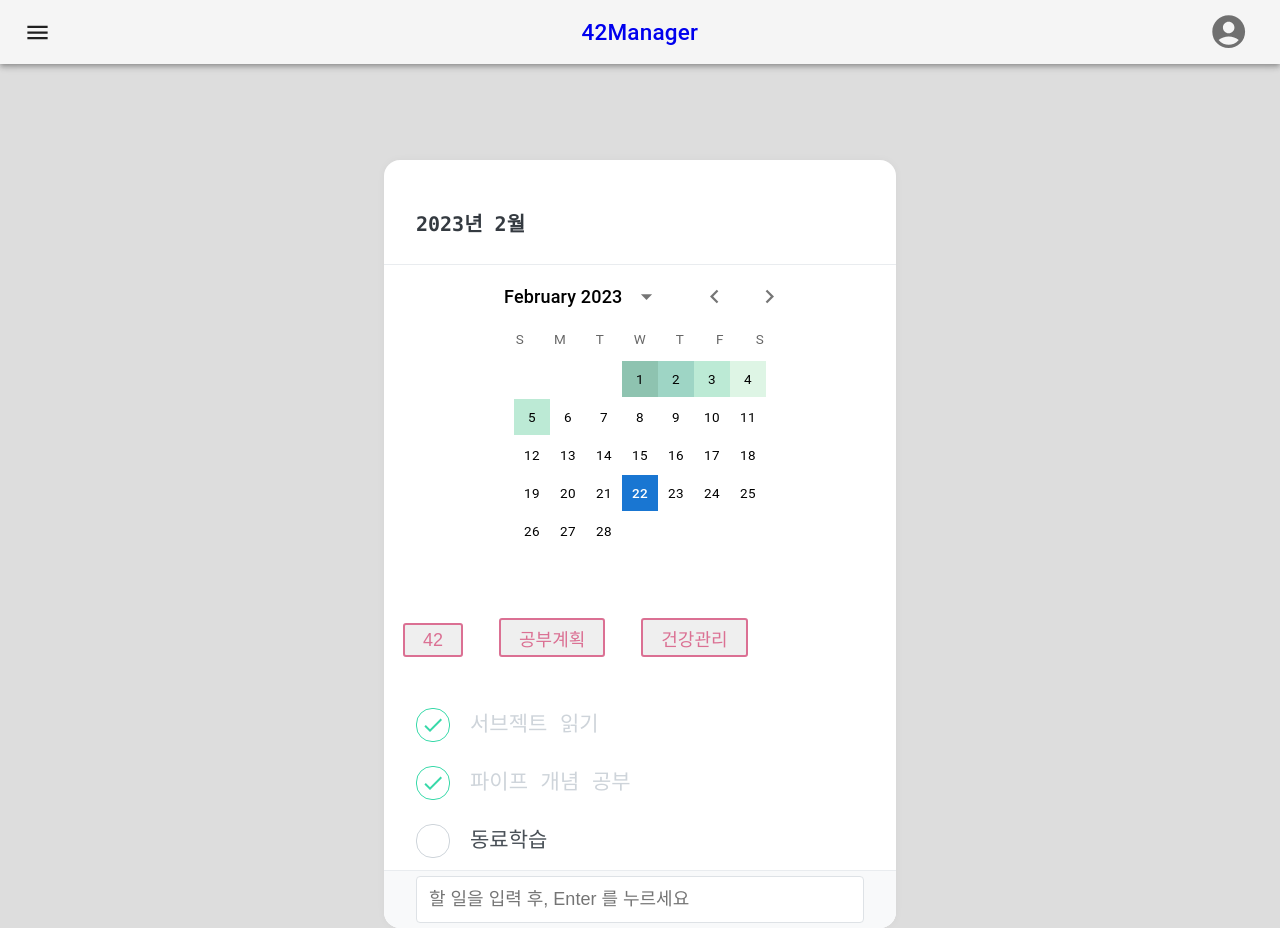
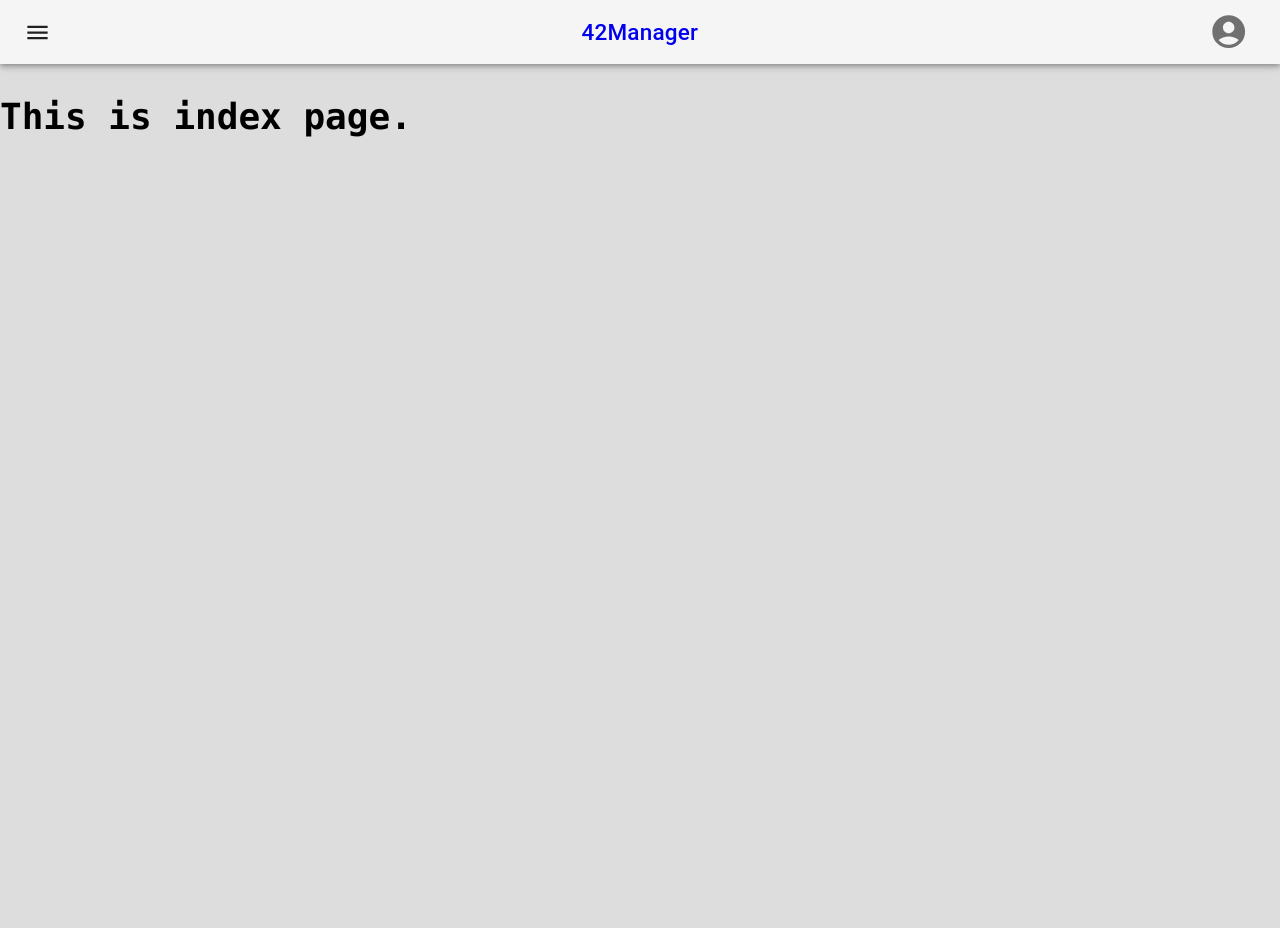
Before and after one commit to 42Noti/42Noti-Legacy-, a Next.js app: page / in a window 1280 px wide. After the commit the page ends 800 px from the top, so only its background shows below. Built offline with nearby package versions, Linux system fonts and the light colour scheme.

Commit message:
feat : change redux state from todopage to global

```diff
--- a/src/components/TodoList/Calendar.js
+++ b/src/components/TodoList/Calendar.js
@@ -13,7 +13,6 @@ dayjs.extend(isBetweenPlugin);
 
 const theme = createTheme({
   palette: {
-    list: {
     black: "#000000",
     0: "#FFFFFF",
     1: "#DEF5E5",
@@ -27,7 +26,6 @@ const theme = createTheme({
   // two indexes within its tonal palette.
   // E.g., shift from Red 500 to Red 300 or Red 700.
   tonalOffset: 0.2,
-  },
 });
 
 const CustomPickersDay = styled(PickersDay, {
@@ -36,8 +34,8 @@ const CustomPickersDay = styled(PickersDay, {
 })(({ theme, count }) => ({
   ...{
     borderRadius: 0,
-    backgroundColor: theme.palette.list[count],
-    color: theme.palette.list.black,
+    backgroundColor: theme.palette[count],
+    color: theme.palette.black,
     "&:hover, &:focus": {
       backgroundColor: theme.palette.primary.dark,
     },
@@ -104,6 +102,7 @@ export default function Calendar() {
   };
   //
   return (
+    <div className="calendar">
       <LocalizationProvider dateAdapter={AdapterDayjs}>
         <StaticDatePicker
           displayStaticWrapperAs="desktop"
@@ -117,5 +116,13 @@ export default function Calendar() {
           inputFormat="'Week of' MMM d"
         />
       </LocalizationProvider>
+      <style jsx>
+        {`
+          .calendar {
+            margin-top: 10%;
+          }
+        `}
+      </style>
+    </div>
   );
 }
--- a/src/components/TodoList/TodoCreate.js
+++ b/src/components/TodoList/TodoCreate.js
@@ -1,13 +1,13 @@
 import React, { useState } from "react";
 import styled, { css } from "styled-components";
 import { MdAdd } from "react-icons/md";
-import { useTodoDispatch, useTodoNextId } from "./src/TodoContext";
+// import { useTodoDispatch, useTodoNextId } from "./src/TodoContext";
+import { useSelector, useDispatch } from "react-redux";
 
 const InsertFormPositioner = styled.div`
   width: 100%;
   bottom: 0;
   left: 0;
-  position: absolute;
 `;
 
 const InsertForm = styled.form`
@@ -33,27 +33,24 @@ const Input = styled.input`
 `;
 
 function TodoCreate() {
-  const [open, setOpen] = useState(false);
   const [value, setValue] = useState("");
 
-  const dispatch = useTodoDispatch();
-  const nextId = useTodoNextId();
+  const dispatch = useDispatch();
+  const id = useSelector((state) => state.id);
 
-  const onToggle = () => setOpen(!open);
   const onChange = (e) => setValue(e.target.value);
   const onSubmit = (e) => {
     e.preventDefault(); // 새로고침 방지
     dispatch({
       type: "CREATE",
       todo: {
-        id: nextId.current,
+        id: id + 1,
         text: value,
         done: false,
       },
     });
     setValue("");
-    setOpen(false);
-    nextId.current += 1;
+    dispatch({ type: "INCREMENT_ID" });
   };
 
   return (
--- a/src/components/TodoList/TodoHead.js
+++ /dev/null
@@ -1,36 +0,0 @@
-import React from "react";
-import styled from "styled-components";
-import { useTodoState } from "./src/TodoContext";
-
-const TodoHeadBlock = styled.div`
-  padding-top: 48px;
-  padding-left: 32px;
-  padding-right: 32px;
-  padding-bottom: 24px;
-  border-bottom: 1px solid #e9ecef;
-  h1 {
-    margin: 0;
-    font-size: 20px;
-    color: #343a40;
-  }
-`;
-
-function TodoHead() {
-  const todos = useTodoState();
-  const undoneTasks = todos.filter((todo) => !todo.done);
-
-  const today = new Date();
-  const dateString = today.toLocaleDateString("ko-KR", {
-    year: "numeric",
-    month: "long",
-  });
-  const dayName = today.toLocaleDateString("ko-KR", { weekday: "long" });
-
-  return (
-    <TodoHeadBlock>
-      <h1>{dateString}</h1>
-    </TodoHeadBlock>
-  );
-}
-
-export default TodoHead;
--- a/src/components/TodoList/TodoItem.js
+++ b/src/components/TodoList/TodoItem.js
@@ -1,7 +1,7 @@
 import React from "react";
 import styled, { css } from "styled-components";
 import { MdDone, MdDelete } from "react-icons/md";
-import { useTodoDispatch } from "./src/TodoContext";
+import { useDispatch } from "react-redux";
 
 const Remove = styled.div`
   display: flex;
@@ -59,7 +59,7 @@ const Text = styled.div`
 `;
 
 function TodoItem({ id, done, text }) {
-  const dispatch = useTodoDispatch();
+  const dispatch = useDispatch();
   const onToggle = () => dispatch({ type: "TOGGLE", id });
   const onRemove = () => dispatch({ type: "REMOVE", id });
   return (
--- a/src/components/TodoList/TodoList.js
+++ b/src/components/TodoList/TodoList.js
@@ -1,7 +1,7 @@
 import React from "react";
 import styled from "styled-components";
 import TodoItem from "./TodoItem";
-import { useTodoState } from "./src/TodoContext";
+import { useSelector, useDispatch } from "react-redux";
 
 const TodoListBlock = styled.div`
   flex: 1;
@@ -11,7 +11,7 @@ const TodoListBlock = styled.div`
 `;
 
 function TodoList() {
-  const todos = useTodoState();
+  const todos = useSelector((state) => state.toDo);
 
   return (
     <TodoListBlock>
--- a/src/components/TodoList/TodoTemplate.js
+++ /dev/null
@@ -1,25 +0,0 @@
-import React from "react";
-import styled from "styled-components";
-
-const TodoTemplateBlock = styled.div`
-  width: 512px;
-  height: 768px;
-
-  position: relative; /* 추후 박스 하단에 추가 버튼을 위치시키기 위한 설정 */
-  background: white;
-  border-radius: 16px;
-  box-shadow: 0 0 8px 0 rgba(0, 0, 0, 0.04);
-
-  margin: 0 auto; /* 페이지 중앙에 나타나도록 설정 */
-
-  margin-top: 96px;
-  margin-bottom: 32px;
-  display: flex;
-  flex-direction: column;
-`;
-
-function TodoTemplate({ children }) {
-  return <TodoTemplateBlock>{children}</TodoTemplateBlock>;
-}
-
-export default TodoTemplate;
--- a/src/components/TodoList/src/TodoContext.js
+++ /dev/null
@@ -1,82 +0,0 @@
-import React, { useReducer, createContext, useContext, useRef } from "react";
-
-const initialTodos = [
-  {
-    id: 1,
-    text: "서브젝트 읽기",
-    done: true,
-  },
-  {
-    id: 2,
-    text: "파이프 개념 공부",
-    done: true,
-  },
-  {
-    id: 3,
-    text: "동료학습",
-    done: false,
-  },
-  {
-    id: 4,
-    text: "평가 받기",
-    done: false,
-  },
-];
-
-function todoReducer(state, action) {
-  switch (action.type) {
-    case "CREATE":
-      return state.concat(action.todo);
-    case "TOGGLE":
-      return state.map((todo) =>
-        todo.id === action.id ? { ...todo, done: !todo.done } : todo
-      );
-    case "REMOVE":
-      return state.filter((todo) => todo.id !== action.id);
-    default:
-      throw new Error(`Unhandled action type: ${action.type}`);
-  }
-}
-
-const TodoStateContext = createContext();
-const TodoDispatchContext = createContext();
-const TodoNextIdContext = createContext();
-
-export function TodoProvider({ children }) {
-  const [state, dispatch] = useReducer(todoReducer, initialTodos);
-  const nextId = useRef(5);
-
-  return (
-    <TodoStateContext.Provider value={state}>
-      <TodoDispatchContext.Provider value={dispatch}>
-        <TodoNextIdContext.Provider value={nextId}>
-          {children}
-        </TodoNextIdContext.Provider>
-      </TodoDispatchContext.Provider>
-    </TodoStateContext.Provider>
-  );
-}
-
-export function useTodoState() {
-  const context = useContext(TodoStateContext);
-  if (!context) {
-    throw new Error("Cannot find TodoProvider");
-  }
-  return context;
-}
-
-export function useTodoDispatch() {
-  const context = useContext(TodoDispatchContext);
-  if (!context) {
-    throw new Error("Cannot find TodoProvider");
-  }
-  return context;
-}
-
-export function useTodoNextId() {
-  const context = useContext(TodoNextIdContext);
-  if (!context) {
-    throw new Error("Cannot find TodoProvider");
-  }
-  return context;
-}
--- a/src/pages/_app.js
+++ b/src/pages/_app.js
@@ -1,11 +1,15 @@
 import "@/styles/globals.css";
 import NavBar from "@/components/common/NavBar";
+import { Provider } from "react-redux";
+import store from "./store";
 
 export default function App({ Component, pageProps }) {
   return (
     <>
-      <NavBar />
-      <Component {...pageProps} />
+      <Provider store={store}>
+        <NavBar />
+        <Component {...pageProps} />
+      </Provider>
       <style jsx global>{`
         // pc : 768px ~
         .global-container {
--- a/src/pages/index.js
+++ b/src/pages/index.js
@@ -1,21 +1,11 @@
-import { TodoProvider } from "../components/TodoList/src/TodoContext";
-import TodoTemplate from "../components/TodoList/TodoTemplate";
-import TodoHead from "../components/TodoList/TodoHead";
-import TodoList from "../components/TodoList/TodoList";
-import TodoCreate from "../components/TodoList/TodoCreate";
-import Calendar from "../components/TodoList/Calendar";
-import TodoCategory from "../components/TodoList/TodoCategory";
+import React from "react";
 
 export default function Home() {
   return (
-    <TodoProvider>
-      <TodoTemplate>
-        <TodoHead />
-        <Calendar />
-        <TodoCategory />
-        <TodoList />
-        <TodoCreate />
-      </TodoTemplate>
-    </TodoProvider>
+    <div className="global-container">
+      <div>
+        <h1>This is index page.</h1>
+      </div>
+    </div>
   );
 }
--- /dev/null
+++ b/src/pages/store.js
@@ -0,0 +1,57 @@
+import { combineReducers, createStore } from "redux";
+
+const CREATE_TODO = "add";
+const TOGGLE_TODO = "toggle";
+const DELETE_TODO = "delete";
+
+const INCREMENT_ID = "increment";
+
+export const incrementId = () => {
+  return { type: INCREMENT_ID };
+};
+
+export const addToDo = (text) => {
+  return { type: CREATE_TODO, todo: text };
+};
+
+export const toggleToDo = () => {
+  return { type: TOGGLE_TODO };
+};
+
+export const deleteToDo = (id) => {
+  return { type: DELETE_TODO, id: id };
+};
+
+const idReducer = (state = 0, action) => {
+  switch (action.type) {
+    case "INCREMENT_ID":
+      return state + 1;
+    default:
+      return state;
+  }
+};
+
+const todoReducer = (state = [], action) => {
+  switch (action.type) {
+    case "CREATE":
+      return state.concat(action.todo);
+    case "TOGGLE":
+      return state.map((todo) =>
+        todo.id === action.id ? { ...todo, done: !todo.done } : todo
+      );
+    case "REMOVE":
+      return state.filter((todo) => todo.id !== action.id);
+    default:
+      //   throw new Error(`Unhandled action type: ${action.type}`);
+      return state;
+  }
+};
+
+const rootReducer = combineReducers({
+  id: idReducer,
+  toDo: todoReducer,
+});
+
+const store = createStore(rootReducer);
+
+export default store;
```
Also changed, not shown: src/pages/todo-list.js (+9 -1 lines). Lines whose indentation alone changed are shown as unchanged.
